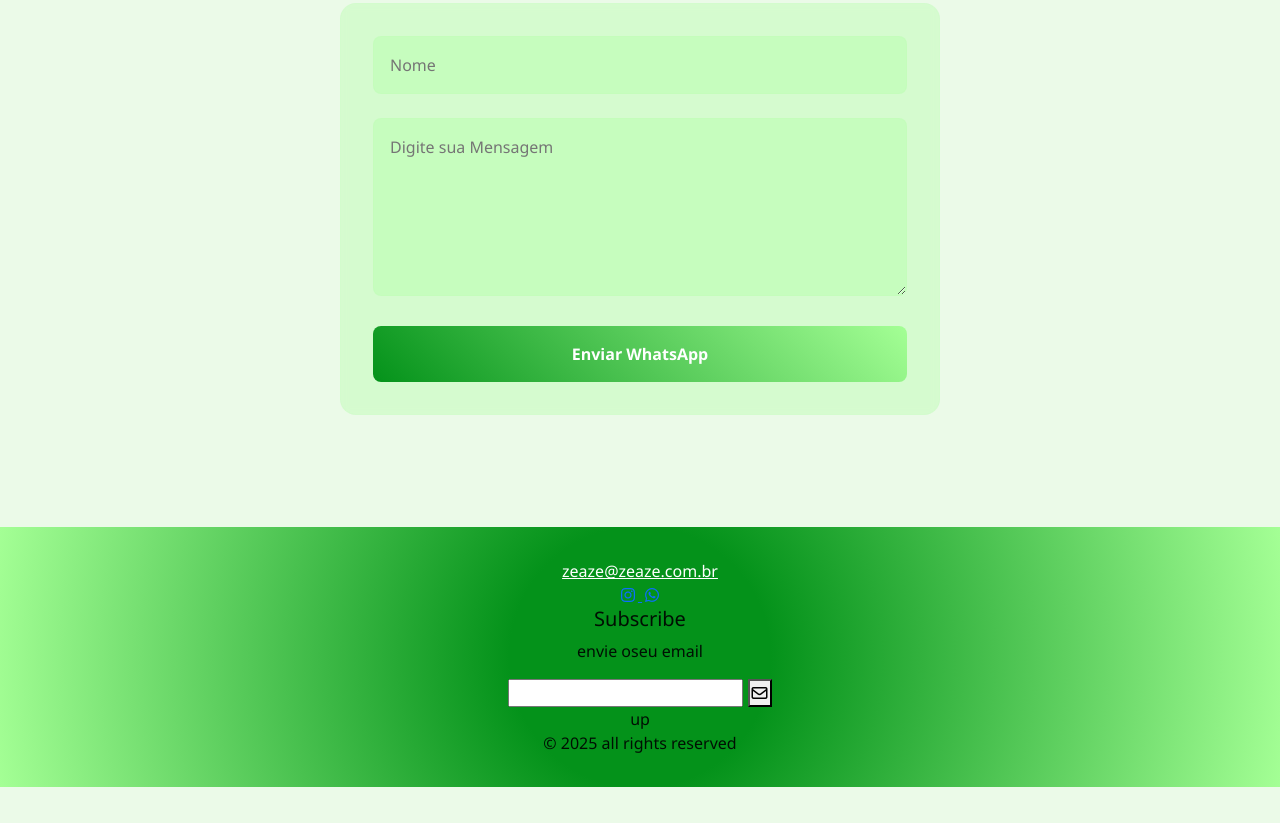
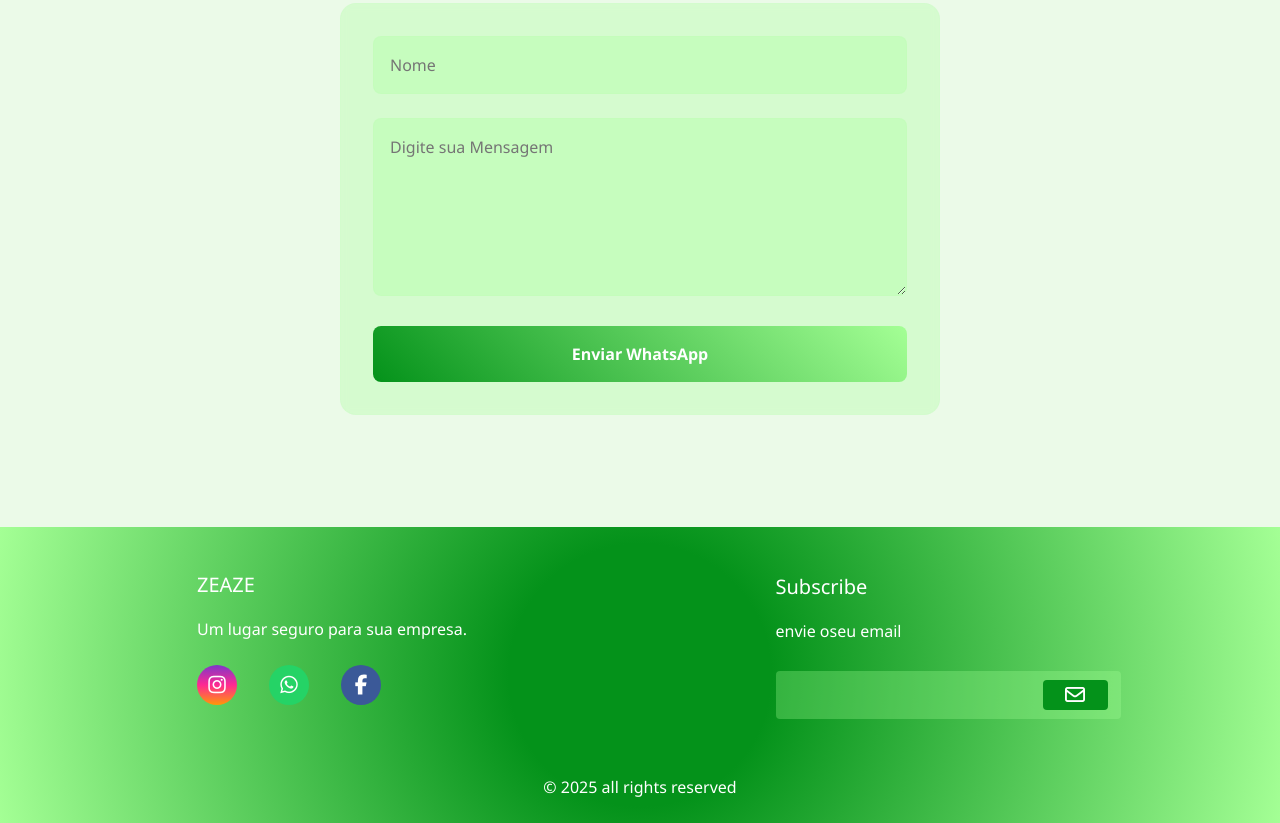
Before and after one commit to LuizFelipDev/Zeaze-Site, a plain HTML site: page index.html in a window 1280 px wide. Shown: the part 2628-3451 px from the top of the page. Before the commit the page ends 3415 px from the top, so only its background shows below. Drawn offline with nearby package versions, Linux system fonts and the light colour scheme.

Commit message:
Alterações HTML e CSS (footer)
Inserido CSS do footer e alterações no HTML

```diff
--- a/index.html
+++ b/index.html
@@ -265,11 +265,12 @@
     </script>
 
     <footer>
-        <div id="footer-content">
-            <div id="footer-contacts">
-                <a href="mailto:zeaze@zeaze.com.br" class="mail">zeaze@zeaze.com.br</a>
+        <div class="footer-content">
+            <div class="footer-contacts">
+                <h5>ZEAZE</h5>
 
-                <div id="footer-social-media">
+                <p>Um lugar seguro para sua empresa.</p>
+                <div class="footer-social-media">
                     <a href="#" class="footer-link" id="instagram">
                         <i class="fa-brands fa-instagram"></i>
                     </a>
@@ -277,24 +278,31 @@
                     <a href="#" class="footer-link" id="whatsApp">
                         <i class="fa-brands fa-whatsapp"></i>
                     </a>
+
+                    <a href="#" class="footer-link" id="facebook">
+                        <i class="fa-brands fa-facebook-f"></i>
+                    </a>
                 </div>
             </div>
 
-            <div id="footer-subscribe">
+            <div class="footer-subscribe">
                 <h5>Subscribe</h5>
 
                 <p>envie oseu email</p>
 
-                <div id="input-gro">
+                <div class="input-group">
                     <input type="email" id="email">
-                    <button>
-                        <i class="fa-regular fa-envelope"></i>
-                    </button>
-                </div>up
+
+                    <div class="btn">
+                        <button>
+                            <i class="fa-regular fa-envelope"></i>
+                        </button>
+                    </div>
+                </div>
             </div>
         </div>
 
-        <div id="footer-copyright">
+        <div class="footer-copyright">
             &#169
             2025 all rights reserved
         </div>
--- a/styles.css
+++ b/styles.css
@@ -16,6 +16,7 @@ html {
     --escuro: #000000e5;
     --maisescuro: #000000;
     --claro: #ffffff;
+    --maisClaro: rgba(255, 255, 255, 0.8);
     --vidro: rgba(164, 255, 149, 0.05);
 }
 
@@ -241,25 +242,114 @@ body {
     box-shadow: 0 5px 15px rgba(164, 255, 149, 0.5);
 }
 
+footer {
+    background: radial-gradient(circle, rgba(4, 146, 26, 1) 20%, rgba(164, 255, 149, 1) 100%);
+    color: var(--claro);
+
+}
+
+.footer-content {
+    display: grid;
+    grid-template-columns: repeat(2, 1fr);
+    padding: 2rem 1.5rem;
+    place-items: center;
+}
+
+.footer-contacts h5 {
+    margin-bottom: 1.25rem;
+}
+
+.footer-contacts p {
+    font-size: 1em;
+    margin-bottom: 1.25rem;
+}
+
+.footer-social-media {
+    display: flex;
+    gap: 2rem;
+    margin-top: 1.5rem;
+}
+
+.footer-social-media .footer-link i {
+    font-size: 1.25rem;
+}
+
+.footer-social-media .footer-link {
+    display: flex;
+    align-items: center;
+    justify-content: center;
+    height: 2.5rem;
+    width: 2.5rem;
+    color: var(--claro);
+    border-radius: 50%;
+    transition: all 0.5s ease;
+}
+
+.footer-social-media .footer-link:hover {
+    transform: translateY(-4px);
+    box-shadow: 0 5px 15px rgba(164, 255, 149, 0.5);
+}
+
+#instagram {
+    background: linear-gradient(#7f37c9, #ff2992, #ff9807);
+    text-decoration: none;
+}
+
+#whatsApp {
+    background-color: #25d366;
+    text-decoration: none;
+}
+
+#facebook {
+    background-color: #3b5998;
+    text-decoration: none;
+}
+
+.footer-subscribe {
+    display: flex;
+    flex-direction: column;
+    gap: 0.75rem;
+    margin-top: 1rem;
+}
+
+.footer-subscribe p {
+    font-size: 1em;
+}
+
+.input-group {
+    display: flex;
+    align-items: center;
+    border-radius: 4px;
+    background-color: rgba(164, 255, 149, 0.3);
+}
+
+.input-group input {
+    all: unset;
+    padding: 0.75rem;
+}
 
 
-footer {
-    background: radial-gradient(circle, rgba(4, 146, 26, 1) 20%, rgba(164, 255, 149, 1) 100%);
-    color: var(--escuro);
-    text-align: center;
-    padding: 2rem;
+.input-group button {
+    background-color: var(--primaria);
+    border: none;
+    color: var(--claro);
+    padding: 0px 1.25rem;
+    font-size: 1.25rem;
+    height: 100%;
+    border-radius: 4px;
+    cursor: pointer;
+    transition: all 0.5s ease;
 }
 
-.mail {
-    color: var(--claro);
-    transition: 0.5s ease;
+.input-group button:hover {
+    transform: translateY(-4px);
+    box-shadow: 0 5px 15px rgba(164, 255, 149, 0.5);
 }
 
-.mail:hover {
-    color: var(--secundaria);
-    margin-top: 20px;
+.footer-copyright {
+    display: flex;
+    justify-content: center;
+    font-size: 1rem;
+    padding: 1.5rem;
+    font-weight: 100;
 }
-
-.endereco {
-    margin-top: 20px;
-}
```
